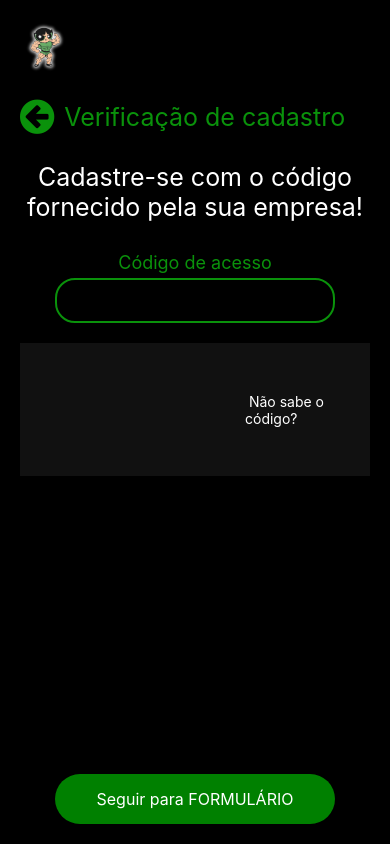
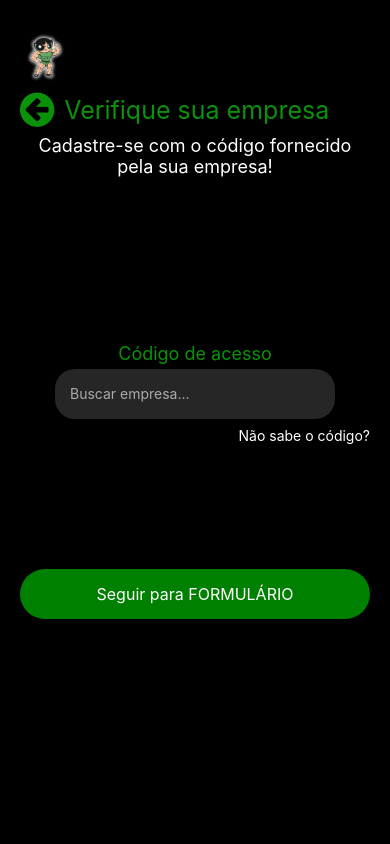
Before and after one commit to Meiko-Sama/SuperPass, a React Native app: screen /Codigo in a window 390 px wide. Built offline with nearby package versions, Linux system fonts and the light colour scheme.

Commit message:
Arrumando o modal, concertando a tela de codigo

```diff
--- a/src/assets/pages/Cadastro.js
+++ b/src/assets/pages/Cadastro.js
@@ -151,5 +151,6 @@ const styles = StyleSheet.create({
     marginTop: 20,
     alignItems: "center",
     justifyContent: "center",
+
   },
 });
--- a/src/assets/pages/CheckIn.js
+++ b/src/assets/pages/CheckIn.js
@@ -17,3 +17,4 @@ export default function CheckIn() {
 
   );
 }
+0
--- a/src/assets/pages/Codigo.js
+++ b/src/assets/pages/Codigo.js
@@ -87,55 +87,85 @@ export default function Cadastro() {
 
   return (
     <View style={[styles.containerForm, { padding: 20 }]}>
-      {/* LOGO */}
-      <Image source={require("../images/docinhomusculosa.png")} style={{ width: 50, height: 75, marginBottom: 2 }} />
 
-      {/* VOLTAR E TÍTULO */}
-      <View style={{ flexDirection: "row", alignItems: "center", marginBottom: 25 }}>
+      <Image
+        source={require("../images/docinhomusculosa.png")}
+        style={{ width: 50, height: 75, marginBottom: 20, position: 'absolute', left: 20, top: 30 }}
+      />
+
+      <View style={{ flexDirection: "row", width: "100%", alignItems: "center", gap: 10, marginTop: 70 }}>
         <TouchableOpacity onPress={backToCad}>
-          <FontAwesome name="arrow-circle-left" size={40} color='rgb(10, 146, 11)' />
+          <FontAwesome name="arrow-circle-left" size={40} color="rgb(10, 146, 11)" />
         </TouchableOpacity>
-        <Text style={{ color: 'rgb(10, 146, 11)', fontSize: 25, marginLeft: 10, }}>Verificação de cadastro</Text>
+        <Text style={{ color: "rgb(10, 146, 11)", fontSize: 25 }}>Verifique sua empresa</Text>
       </View>
 
-      {/* SUBTÍTULO E INPUT */}
-      <View style={{ marginBottom: 20 }}>
-        <Text style={{ color: 'white', fontSize: 25, marginBottom: 30, textAlign: "center" }}>Cadastre-se com o código fornecido pela sua empresa!</Text>
-        <View style={{ justifyContent: "center", alignItems: "center" }}>
+      <Text style={{ color: "#fff", fontSize: 18, textAlign: "center", marginBottom: 10, marginTop: 5 }}>
+        Cadastre-se com o código fornecido pela sua empresa!
+      </Text>
+
+
+      <View style={{ position: 'relative', flex: 1, justifyContent: "center" }}>
+        <View style={{ marginTop: 25, justifyContent: "center", alignItems: "center" }}>
           <Text style={{ color: 'rgb(10, 146, 11)', fontSize: 18, marginBottom: 5 }}>Código de acesso</Text>
           <TextInput
+            placeholder="Buscar empresa..."
+            placeholderTextColor={"#aaa"}
             style={{
-              width: "80%",
-              height: 45,
-              borderWidth: 2,
-              borderColor: "rgb(10, 146, 11)",
+              color: "white",
+              backgroundColor: "#262626",
+              height: 50,
               borderRadius: 20,
-              paddingHorizontal: 10,
-              color: "white"
+              marginHorizontal: 20,
+              paddingLeft: 15,
+              width: "80%"
             }}
           />
+
+          <TouchableOpacity style={{ position: 'absolute', bottom: -25, right: 0 }}>
+            <Text style={{ color: 'white' }} onPress={() => setVisible(true)} > Não sabe o código?</Text>
+          </TouchableOpacity>
         </View>
+        <TouchableOpacity
+          style={{
+            height: 50,
+            backgroundColor: "green",
+            borderRadius: 30,
+            justifyContent: "center",
+            alignItems: "center",
+            marginTop: 150
+          }}
+          onPress={goToFormulario}
+        >
+          <Text style={{ color: "white", fontSize: 16, }}>Seguir para FORMULÁRIO</Text>
+        </TouchableOpacity>
       </View>
 
+      {/* BOTÃO */}
+      <View style={{ width: "80%", alignSelf: "center", marginTop: 75 }}>
+
+      </View>
+
+
+
+
       {/* ALERT */}
-      <View style={{ flex: 1, justifyContent: "center", alignItems: "center", backgroundColor: "#111", }}>
-        <TouchableOpacity>
-          <Text style={{ color: 'white', paddingLeft: 225 }} onPress={() => setVisible(true)} > Não sabe o código?</Text>
-        </TouchableOpacity>
       <Modal
-          transparent
         animationType="fade"
         visible={visible}
         onRequestClose={() => setVisible(false)}
       >
-          <View style={{ flex: 1, backgroundColor: "transparent", justifyContent: "center" }}>
+        <View style={{ flex: 1, justifyContent: "center", alignItems: "center", }}>
+
+          <View style={{ flex: 1, backgroundColor: "rgba(255, 255, 255, 0.6)", justifyContent: "center", alignItems: "center" }}>
+
             <Text style={{ fontSize: 20, fontWeight: "bold", marginBottom: 10 }}>⚠ Atenção!</Text>
-            <Text style={{ fontSize: 16, textAlign: "center", marginBottom: 20 }}>
-              Você precisa inserir um código válido.
+            <Text style={{ fontSize: 16, textAlign: "center", marginBottom: 180, marginLeft: 40, marginRight: 40 }}>
+              Você pode conseguir um código válido com o RH da sua empresa.
             </Text>
             <View style={{ flexDirection: "row", gap: 10 }}>
               <TouchableOpacity
-                style={{ backgroundColor: "green", flex: 1, padding: 12, borderRadius: 8, alignItems: "center" }}
+                style={{ backgroundColor: "green", flex: 1, padding: 12, borderRadius: 90, alignItems: "center", marginLeft: 50, marginRight: 50 }}
                 onPress={() => {
                   console.log("OK Pressionado");
                   setVisible(false);
@@ -144,25 +174,10 @@ export default function Cadastro() {
               </TouchableOpacity>
             </View>
           </View>
+        </View>
       </Modal>
-      </View>
-      );
 
-      {/* BOTÃO */}
-      <View style={{ marginTop: 280, width: "80%", alignSelf: "center" }}>
-        <TouchableOpacity
-          style={{
-            height: 50,
-            backgroundColor: "green",
-            borderRadius: 30,
-            justifyContent: "center",
-            alignItems: "center"
-          }}
-          onPress={goToFormulario}
-        >
-          <Text style={{ color: "white", fontSize: 16 }}>Seguir para FORMULÁRIO</Text>
-        </TouchableOpacity>
-      </View>
+
     </View >
   );
 }
--- a/src/assets/pages/Formulario.js
+++ b/src/assets/pages/Formulario.js
@@ -56,7 +56,7 @@ export default function Formulario() {
 
     try {
 
-      const res = await axios.post("http://localhost:3001/auth/Formulario", {
+      const res = await axios.post("http://10.144.170.45:3001/auth/Formulario", {
         nome,
         idade,
         altura,
@@ -93,6 +93,10 @@ export default function Formulario() {
     }
   };
 
+  const btnEnviaDireto = () => {
+    navigation.navigate('Home');
+  };
+
   return (
     <View style={styles.containerForm}>
       <Image source={require("../images/docinhomusculosa.png")} style={{ width: 50, height: 75 }} />
@@ -115,7 +119,7 @@ export default function Formulario() {
             style={{
               paddingLeft: 10,
               color: 'white',
-              height: 35,
+              height: 45,
               borderWidth: 1,
               borderColor: 'rgb(10, 146, 11)',
               width: "72%",
@@ -134,7 +138,7 @@ export default function Formulario() {
             style={{
               paddingLeft: 10,
               color: 'white',
-              height: 35,
+              height: 45,
               borderWidth: 1,
               borderColor: 'rgb(10, 146, 11)',
               width: "72%",
@@ -152,7 +156,7 @@ export default function Formulario() {
             style={{
               paddingLeft: 10,
               color: 'white',
-              height: 35,
+              height: 45,
               borderWidth: 1,
               borderColor: 'rgb(10, 146, 11)',
               width: "72%",
@@ -170,7 +174,7 @@ export default function Formulario() {
             style={{
               paddingLeft: 10,
               color: 'white',
-              height: 35,
+              height: 45,
               borderWidth: 1,
               borderColor: 'rgb(10, 146, 11)',
               width: "72%",
@@ -215,10 +219,26 @@ export default function Formulario() {
           </TouchableOpacity>
         </View>
 
-        {/* Você consegue Sarah!!!!!!!!!!!!!!!!!!!!!!!!!!!!!!!! */}
-        {/* obrigada 😭 */}
+        {/* BOTÃO que envia direto */}
+        <View style={{
+          backgroundColor: '#fff'
+        }}>
+          <TouchableOpacity onPress={btnEnviaDireto} style={{
+            backgroundColor: '#fff',
+            height: 50,
+            width: 80,
+            bottom: 120
+          }}>
+            <Text style={{ color: '#000' }}>Home</Text>
+          </TouchableOpacity>
+        </View>
+
       </View>
       <StatusBar hidden />
     </View>
   );
 }
+
+// vai ser dificil arrumar aqui :v
+// omg
+// :P
--- a/src/assets/pages/Home.js
+++ b/src/assets/pages/Home.js
@@ -34,18 +34,19 @@ export default function Home() {
 
 
   return (
-    <ImageBackground style={styles.container} source={require("../images/docinhomusculosa.png")}>
-
-
-      <Text style={{ color: "white", fontSize: 25, fontWeight: "bold" }}> BEM VINDO A TELA HOME! </Text>
-      <Text style={{ color: "white", fontSize: 15 }}> O que deseja fazer?</Text>
-
-
-      {/* TEORICAMENTE AQUI É ONDE O REMOVE ITEM DEVE FICAR */}
-      <TouchableOpacity onPress={handleReset} style={styles.resetBTN}>
-        <Text style={{ color: "white", fontSize: 15, fontWeight: "bold" }}>SAIR</Text>
-      </TouchableOpacity>
-
-    </ImageBackground>
+    <View style={styles.containerForm}>
+      <Image source={require("../images/docinhomusculosa.png")} style={{ width: 50, height: 75 }} />
+      <View style={{ flexDirection: "row", width: "100%", height: "10%", alignItems: "center", gap: 10, top: -40 }}>
+        <TouchableOpacity>
+          <FontAwesome name="arrow-circle-left" size={40} color='rgb(10, 146, 11)' onPress={goToOnBoarding} />
+        </TouchableOpacity>
+        <Text style={{ color: 'rgb(10, 146, 11)', fontSize: 25 }}>Página de Questionário</Text>
+      </View>
+    </View>
   );
 }
+
+// OI SARAH!!!! （。＾▽＾）:D
+// oieeeeee ❤
+
+// :P
--- a/src/assets/styles/styles.js
+++ b/src/assets/styles/styles.js
@@ -12,8 +12,6 @@ export const styles = StyleSheet.create({
     backgroundColor: '#000',
     width: "100%",
     height: "100%",
-    paddingTop: 40,
-    paddingHorizontal: 10
   },
 
   paiDoBtn: {
```
Lines whose indentation alone changed are shown as unchanged.
